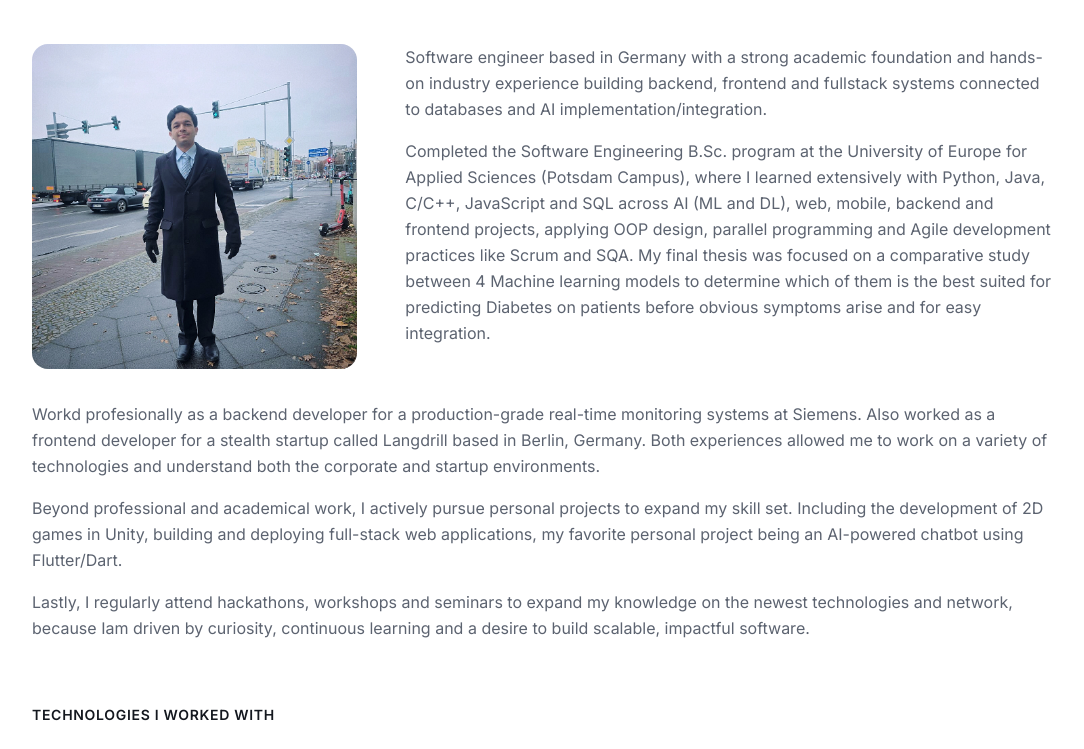
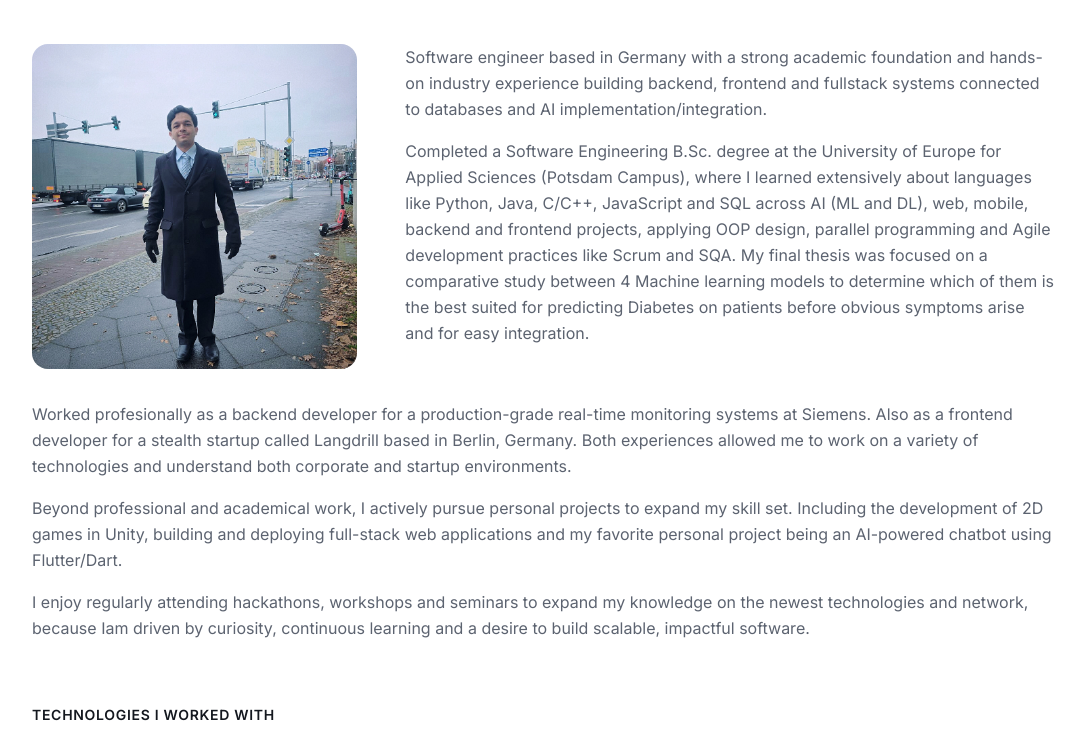
Before and after one commit to Rouxxel/per_web_venzer, a React (Vite) app in the folder frontend/: page / in a window 1280 px wide. Shown: the part 940-1689 px from the top of the page, without its empty margins (96-1180 px from the left). Built offline with nearby package versions, Linux system fonts and the light colour scheme; the HTML template or start-up script is replaced by a standard one.

Commit message:
Add links to official websites in experience section

```diff
--- a/frontend/src/data/experience.ts
+++ b/frontend/src/data/experience.ts
@@ -2,6 +2,8 @@ export interface ExperienceEntry {
   title: string;
   company: string;
   location: string;
+  /** Company or institution website (opens in new tab from Experience section). */
+  link: string;
   period: string;
   description: string;
   type: "work" | "education";
@@ -12,6 +14,7 @@ export const experience: ExperienceEntry[] = [
     title: "UX/UI and Frontend developer (React + TS)",
     company: "Langdrill (Stealth Startup)",
     location: "Berlin, Germany",
+    link: "https://www.langdrill.com/",
     period: "06.2025 — 07.2025",
     description:
       "Designed low and high-fidelity wireframes on Figma and implemented them in a React + TypeScript frontend that connected to a deployed (on Render) Python-based FastAPI backend. Maintained a component based architecture and clean integration with the REST API services to support concurrent users and AI features.",
@@ -21,6 +24,7 @@ export const experience: ExperienceEntry[] = [
     title: "Backend developer for real-time monitoring systems",
     company: "Siemens AG",
     location: "Munich, Germany",
+    link: "https://www.siemens.com/",
     period: "10.2024 — 04.2025",
     description:
       "Designed, developed, tested, refactored and deployed a production-grade Python-based backend software for processing high-frequency sensor data using Pandas, NumPy, Matplotlib and multithreading, focusing on OOP, performance, reliability and maintainability, adding Docker for deployment, a custom logger for longterm progress register and debugging, Git-based workflows for version control with a CI/CD pipelines, linting for code quality and created/designed system architecture diagrams with draw.io for research and planning. Zeugnis available on request.",
@@ -30,6 +34,7 @@ export const experience: ExperienceEntry[] = [
     title: "Software Engineering B.Sc.",
     company: "University of Europe for Applied Sciences",
     location: "Potsdam, Germany",
+    link: "https://www.ue-germany.com/",
     period: "09.2022 — 08.2025",
     description:
       "Graduated with 180 credits, 88.64/100 grade points (1.7 in German grading system) and a near perfect Thesis focused on machine learning. The program focused on languages/algorithms (Python, Java, C/C++, JS), OOP, deployment (Docker, APIs and VMs), development practices (CI/CD,Agile, Scrum and SQA) and tools (Jira, Confluence), parallel programming, databases (SQL) UX/UI design (Figma) and Artificial Intelligence (ML, DL and data science). Bachelorkunde and transcript of records available on request.",
--- a/frontend/src/sections/About.tsx
+++ b/frontend/src/sections/About.tsx
@@ -5,14 +5,14 @@ import SectionInner from "@/components/SectionInner";
 /* Bio beside the image (short intro) – each string is its own paragraph */
 const bioIntro = [
   "Software engineer based in Germany with a strong academic foundation and hands-on industry experience building backend, frontend and fullstack systems connected to databases and AI implementation/integration.",
-  "Completed the Software Engineering B.Sc. program at the University of Europe for Applied Sciences (Potsdam Campus), where I learned extensively with Python, Java, C/C++, JavaScript and SQL across AI (ML and DL), web, mobile, backend and frontend projects, applying OOP design, parallel programming and Agile development practices like Scrum and SQA. My final thesis was focused on a comparative study between 4 Machine learning models to determine which of them is the best suited for predicting Diabetes on patients before obvious symptoms arise and for easy integration.",
+  "Completed a Software Engineering B.Sc. degree at the University of Europe for Applied Sciences (Potsdam Campus), where I learned extensively about languages like Python, Java, C/C++, JavaScript and SQL across AI (ML and DL), web, mobile, backend and frontend projects, applying OOP design, parallel programming and Agile development practices like Scrum and SQA. My final thesis was focused on a comparative study between 4 Machine learning models to determine which of them is the best suited for predicting Diabetes on patients before obvious symptoms arise and for easy integration.",
 ];
 
 /* Bio below the photo row – each string is its own paragraph */
 const bioBelow = [
-  "Workd profesionally as a backend developer for a production-grade real-time monitoring systems at Siemens. Also worked as a frontend developer for a stealth startup called Langdrill based in Berlin, Germany. Both experiences allowed me to work on a variety of technologies and understand both the corporate and startup environments.",
-  "Beyond professional and academical work, I actively pursue personal projects to expand my skill set. Including the development of 2D games in Unity, building and deploying full-stack web applications, my favorite personal project being an AI-powered chatbot using Flutter/Dart.",
-  "Lastly, I regularly attend hackathons, workshops and seminars to expand my knowledge on the newest technologies and network, because Iam driven by curiosity, continuous learning and a desire to build scalable, impactful software.",
+  "Worked profesionally as a backend developer for a production-grade real-time monitoring systems at Siemens. Also as a frontend developer for a stealth startup called Langdrill based in Berlin, Germany. Both experiences allowed me to work on a variety of technologies and understand both corporate and startup environments.",
+  "Beyond professional and academical work, I actively pursue personal projects to expand my skill set. Including the development of 2D games in Unity, building and deploying full-stack web applications and my favorite personal project being an AI-powered chatbot using Flutter/Dart.",
+  "I enjoy regularly attending hackathons, workshops and seminars to expand my knowledge on the newest technologies and network, because Iam driven by curiosity, continuous learning and a desire to build scalable, impactful software.",
 ];
 
 const About = () => {
--- a/frontend/src/sections/Experience.tsx
+++ b/frontend/src/sections/Experience.tsx
@@ -45,7 +45,20 @@ const Experience = () => {
                 </p>
                 <h3 className="text-lg font-semibold text-foreground">{entry.title}</h3>
                 <p className="text-sm text-muted-foreground mb-2">
-                  {entry.company}; {entry.location}
+                  {entry.link != null && entry.link.trim() !== "" ? (
+                    <a
+                      href={entry.link}
+                      target="_blank"
+                      rel="noopener noreferrer"
+                      className="underline decoration-border underline-offset-4 text-muted-foreground hover:text-foreground transition-colors rounded-sm focus-visible:outline-none focus-visible:ring-2 focus-visible:ring-ring focus-visible:ring-offset-2"
+                      aria-label={`${entry.company} (opens in new tab)`}
+                    >
+                      {entry.company}
+                    </a>
+                  ) : (
+                    <span className="underline decoration-border underline-offset-4">{entry.company}</span>
+                  )}
+                  ; {entry.location}
                 </p>
                 <p className="text-sm text-muted-foreground leading-relaxed">
                   {entry.description}
```
